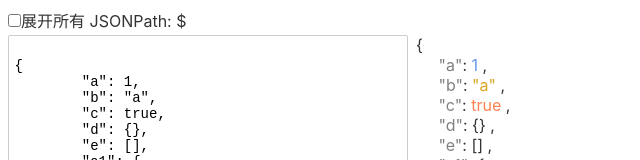
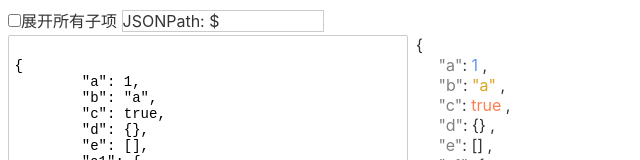
Before and after one commit to leavesster/jsonpath-generator, a Svelte app: page / in a window 1280 px wide. Shown: the top 160 px of the page, without its empty margins (0-640 px from the left). Built offline with nearby package versions, Linux system fonts and the light colour scheme.

Commit message:
improve some ui

```diff
--- a/src/App.svelte
+++ b/src/App.svelte
@@ -18,8 +18,10 @@
 </script>
 
 <div class="jsonpath">
-	<input type="checkbox" name="fold" bind:checked={$fold}><span>展开所有</span>
-	<span>JSONPath: </span><span>{$path}</span>
+	<label class="options"><input type="checkbox" name="fold" bind:checked={$fold}>展开所有子项</label>
+	<div class="path">
+		<span class="prefix">JSONPath: </span><span>{$path}</span>
+	</div>
 </div>
 <div>
 	<textarea class="input" bind:value={value}></textarea>
@@ -35,6 +37,18 @@
 </div>
 
 <style>
+	.options {
+		display: inline;
+		user-select: none;
+	}
+	.path {
+		display: inline-block;
+		border: 1px solid #ccc;
+		min-width: 200px;
+	}
+	.prefix {
+		user-select: none;
+	}
 	textarea {
 		width: 400px;
 		font-family: monospace;
--- a/src/List.svelte
+++ b/src/List.svelte
@@ -31,7 +31,7 @@
 {:else}
 <span on:click={click} style="cursor:pointer;">{"["}<br></span>
     {#each items as item, i}
-        {@const subpath = jsonpath + "." + i}
+        {@const subpath = jsonpath + "[" + i + "]"}
         {#if isArray(item)}
             <svelte:self items={item} level={level + 1} jsonpath={subpath}></svelte:self>
         {:else if isObjType(item)}
```
